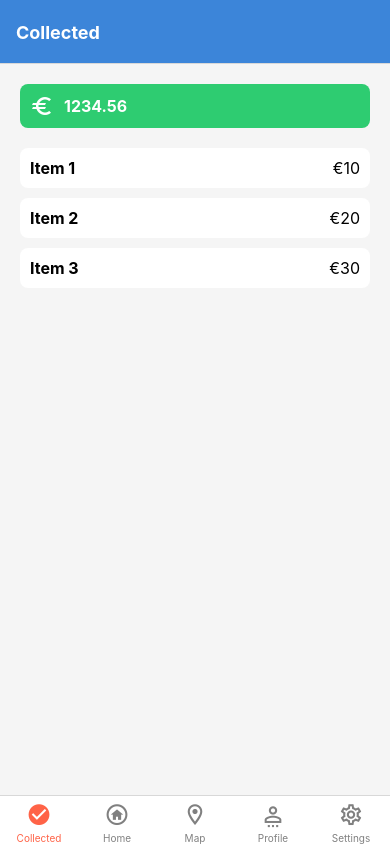
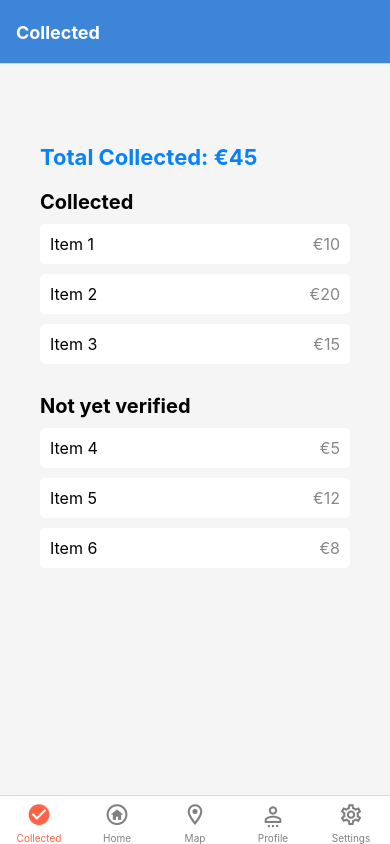
Before and after one commit to thomasmartini/CleanWave, a React Native app: screen /Collection in a window 390 px wide. Built offline with nearby package versions, Linux system fonts and the light colour scheme.

Commit message:
Update CollectionScreen with not verify items

```diff
--- a/pages/CollectionScreen.js
+++ b/pages/CollectionScreen.js
@@ -1,80 +1,96 @@
 import React from 'react';
-import { View, Text, StyleSheet } from 'react-native';
-import { MaterialIcons } from '@expo/vector-icons';
+import { View, Text, ScrollView, StyleSheet } from 'react-native';
 
-const CollectedAmount = ({ amount }) => {
-  return (
-    <View style={styles.collectedAmountContainer}>
-      <MaterialIcons name="euro" size={24} color="#ffffff" />
-      <Text style={styles.collectedAmountText}>{amount}</Text>
-    </View>
-  );
-};
-
-const Item = ({ title, price }) => {
-  return (
-    <View style={styles.itemContainer}>
-      <Text style={styles.itemTitle}>{title}</Text>
-      <Text style={styles.itemPrice}>€{price}</Text>
-    </View>
-  );
-};
-
-const Page = () => {
-  const collectedAmount = 1234.56; // Replace with your actual collected amount
-  const items = [
+const CollectedPage = () => {
+  const collectedItems = [
     { title: 'Item 1', price: 10 },
     { title: 'Item 2', price: 20 },
-    { title: 'Item 3', price: 30 },
-    // Add more items as needed
+    { title: 'Item 3', price: 15 },
   ];
 
+  const notVerifiedItems = [
+    { title: 'Item 4', price: 5 },
+    { title: 'Item 5', price: 12 },
+    { title: 'Item 6', price: 8 },
+  ];
+
+  const totalCollected = collectedItems.reduce(
+    (total, item) => total + item.price,
+    0
+  );
+
   return (
-    <View style={styles.container}>
-      <CollectedAmount amount={collectedAmount} />
-      {items.map((item, index) => (
-        <Item key={index} title={item.title} price={item.price} />
-      ))}
-    </View>
+    <ScrollView style={styles.container}>
+      <View style={styles.container}>
+        <View style={styles.header}>
+          <Text style={styles.headerText}>Total Collected: €{totalCollected}</Text>
+        </View>
+        <View style={styles.listContainer}>
+          <Text style={styles.listTitle}>Collected</Text>
+          {collectedItems.map((item, index) => (
+            <View key={index} style={styles.listItem}>
+              <Text style={styles.itemTitle}>{item.title}</Text>
+              <Text style={styles.itemPrice}>€{item.price}</Text>
+            </View>
+          ))}
+        </View>
+        <View style={styles.listContainer}>
+          <Text style={styles.listTitle}>Not yet verified</Text>
+          {notVerifiedItems.map((item, index) => (
+            <View key={index} style={styles.listItem}>
+              <Text style={styles.itemTitle}>{item.title}</Text>
+              <Text style={styles.itemPrice}>€{item.price}</Text>
+            </View>
+          ))}
+        </View>
+      </View>
+    </ScrollView>
   );
 };
 
 const styles = StyleSheet.create({
   container: {
     flex: 1,
-    padding: 20,
+    paddingHorizontal: 20,
+    paddingTop: 40,
     backgroundColor: '#f5f5f5',
   },
-  collectedAmountContainer: {
+  header: {
     flexDirection: 'row',
     alignItems: 'center',
-    backgroundColor: '#2ecc71',
-    padding: 10,
     marginBottom: 20,
-    borderRadius: 8,
   },
-  collectedAmountText: {
-    color: '#ffffff',
-    marginLeft: 10,
-    fontSize: 16,
+  headerText: {
+    fontSize: 22,
     fontWeight: 'bold',
+    color: '#0782F9',
   },
-  itemContainer: {
+  listContainer: {
+    marginBottom: 20,
+  },
+  listTitle: {
+    fontSize: 20,
+    fontWeight: 'bold',
+    marginBottom: 10,
+  },
+  listItem: {
     flexDirection: 'row',
     justifyContent: 'space-between',
     alignItems: 'center',
+    padding: 10,
     backgroundColor: '#ffffff',
-    padding: 10,
+    borderRadius: 5,
     marginBottom: 10,
-    borderRadius: 8,
   },
   itemTitle: {
+    flex: 1,
     fontSize: 16,
-    fontWeight: 'bold',
+    marginRight: 10,
   },
   itemPrice: {
     fontSize: 16,
+    color: '#888888',
   },
 });
 
-export default Page;
+export default CollectedPage;
```
